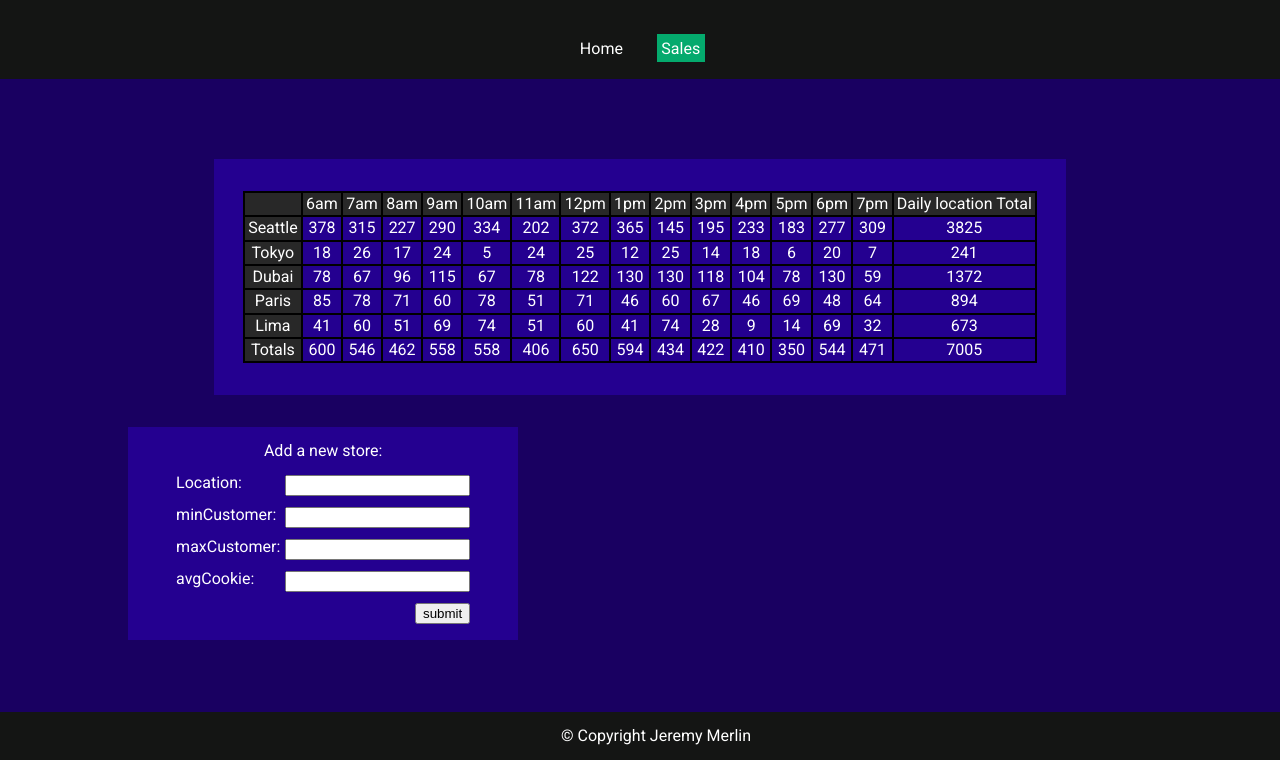
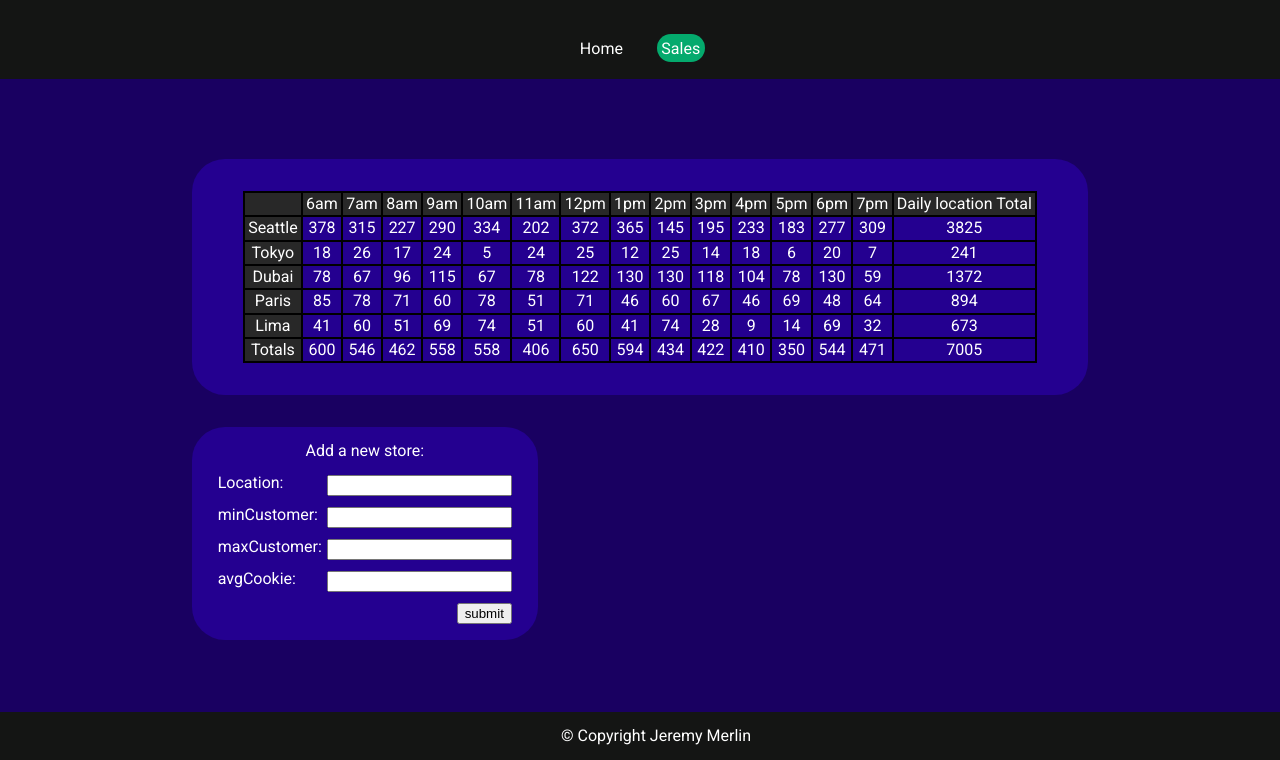
Before and after one commit to Klnder/cookie-stand, a plain HTML site: page html/sales.html in a window 1280 px wide. Shown: the part 40-800 px from the top of the page. Drawn offline with Linux system fonts and the light colour scheme.

Commit message:
add some css styling

```diff
--- a/css/style.css
+++ b/css/style.css
@@ -73,9 +73,11 @@ nav {
 }
 .menu li a:hover {
   background-color: grey;
+  border-radius: 33px;
 }
 .active {
   background-color: #04aa6d;
+  border-radius: 33px;
 }
 /* table */
 table,
@@ -99,7 +101,7 @@ table {
   background-color: #141514;
 }
 .table {
-  width: 80%;
+  width: 100%;
   margin: 1rem auto;
   overflow-x: auto;
 }
@@ -124,7 +126,7 @@ input {
 /* container */
 
 .main-container {
-  width: 80%;
+  width: 70%;
   margin: 4rem auto;
   text-align: center;
   display: flex;
@@ -136,6 +138,10 @@ article {
   width: 35%;
   margin: 1rem 0;
   padding: 1rem;
+  border-radius: 33px;
+}
+article:hover {
+  box-shadow: 7px 7px 11px 0px rgba(47, 115, 250, 1), -7px -7px 11px 0px rgba(47, 115, 250, 1);
 }
 footer {
   padding: 1rem;
```
Also changed, not shown: index.html (+0 -1 lines).
